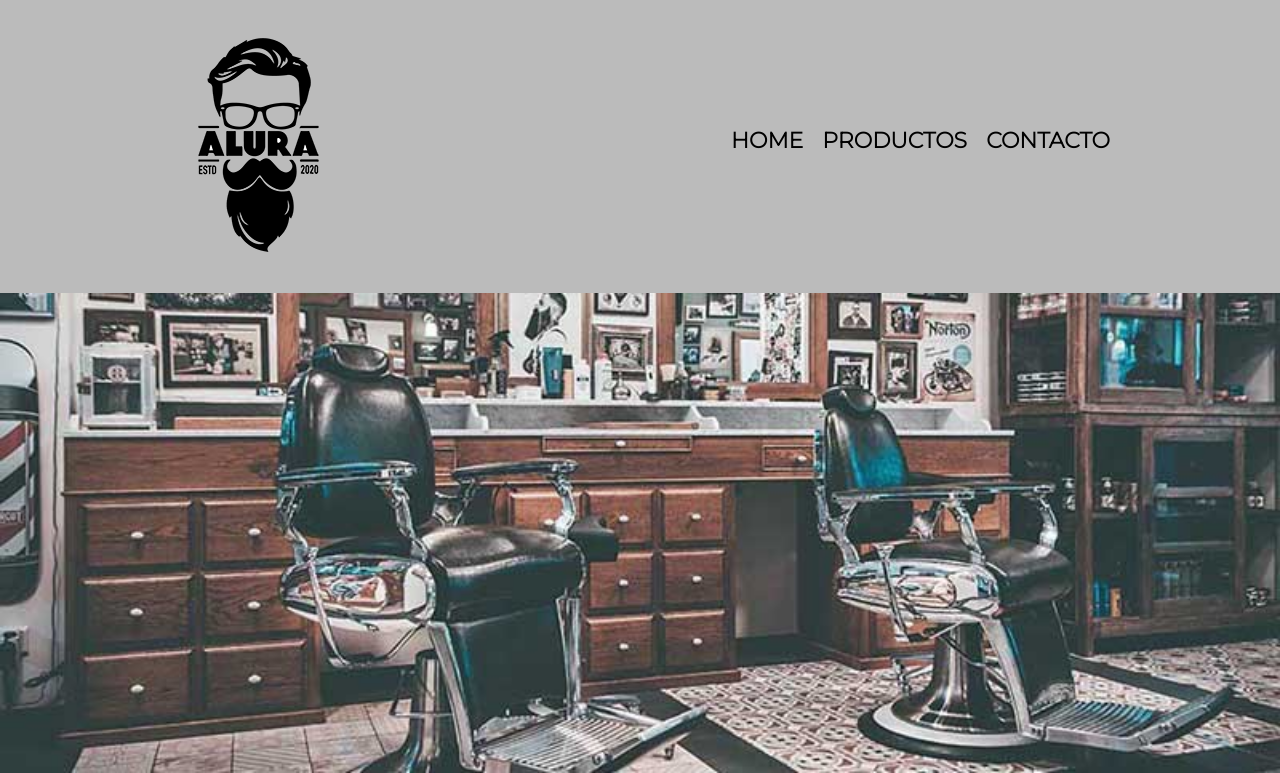
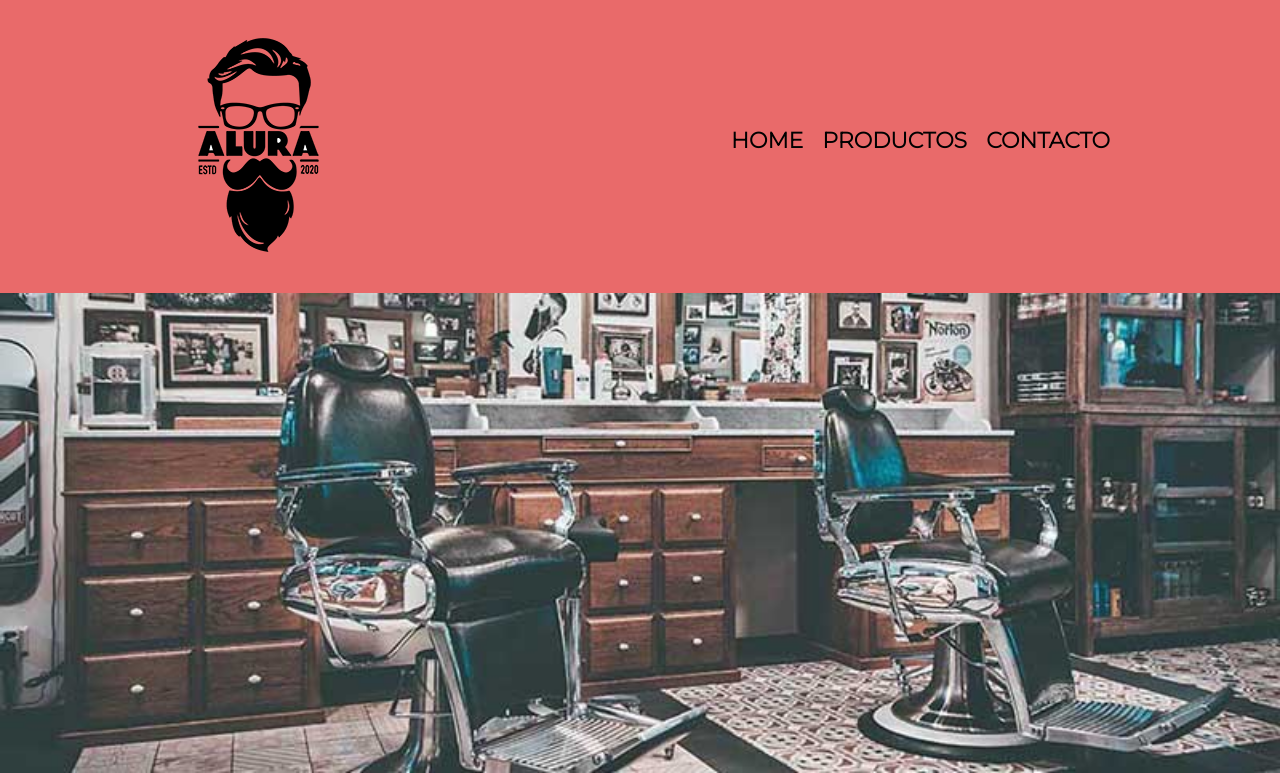
Before and after one commit to ncauda/Egg, a plain HTML site: page index.html in a window 1280 px wide. Shown: the top 773 px of the page. Drawn offline with Linux system fonts and the light colour scheme.

Commit message:
Segundo Commit

```diff
--- a/style.css
+++ b/style.css
@@ -4,6 +4,11 @@ body{
 
 header{
     background-color: #bbbbbb;
+    padding: 20px 0;
+}
+
+header{
+    background-color: #e96a6a;
     padding: 20px 0;
 }
 
```
